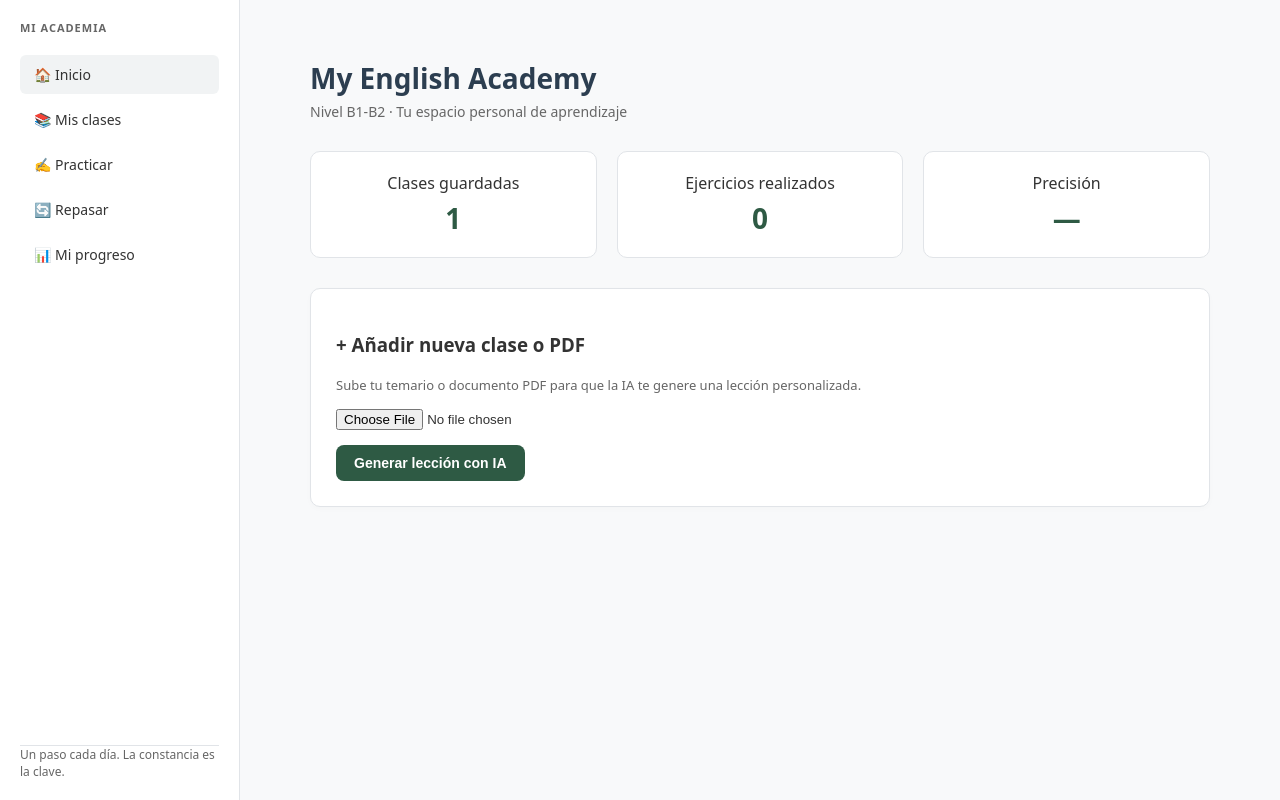
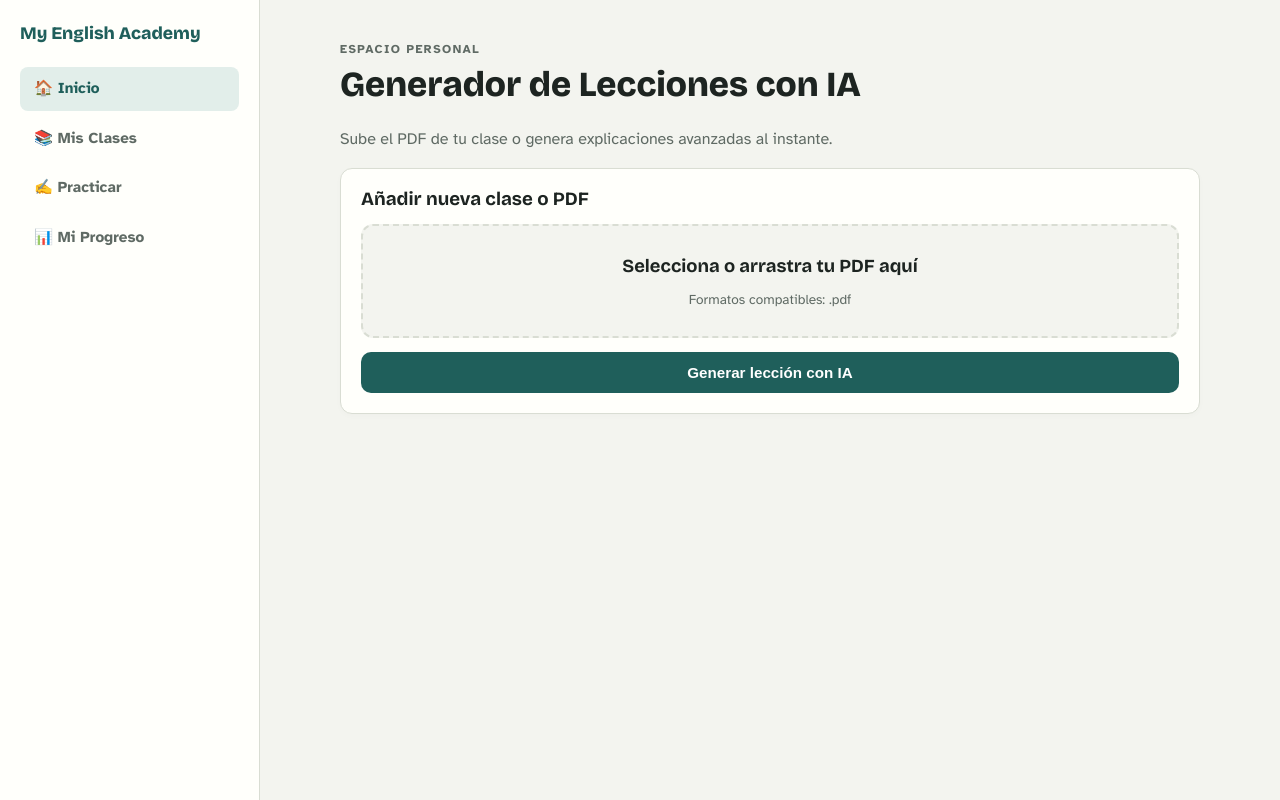
Before and after one commit to lorensanchezcorbalan-rgb/my-english-academy, a plain HTML site: page index.html in a window 1280 px wide. Drawn offline with nearby package versions, Linux system fonts and the light colour scheme.

Commit message:
Add files via upload

```diff
--- a/index.html
+++ b/index.html
@@ -1,168 +1,55 @@
-<!DOCTYPE html>
+<!doctype html>
 <html lang="es">
 <head>
-    <meta charset="UTF-8">
-    <meta name="viewport" content="width=device-width, initial-scale=1.0">
-    <title>My English Academy - Nivel B1-B2</title>
+<meta charset="utf-8">
+<meta name="viewport" content="width=device-width,initial-scale=1,viewport-fit=cover">
+<title>My English Academy</title>
+<link rel="preconnect" href="https://fonts.googleapis.com">
+<link rel="stylesheet" href="https://fonts.googleapis.com/css2?family=Bricolage+Grotesque:opsz,wght@12..96,500;12..96,700;12..96,800&family=Atkinson+Hyperlegible:ital,wght@0,400;0,700;1,400&family=JetBrains+Mono:wght@500;700&display=swap">
 <style>
-        :root {
-            --primary: #2e5a44;
-            --primary-hover: #244635;
-            --bg-light: #f8f9fa;
-            --sidebar-bg: #f1f3f4;
-            --border-color: #e1e4e8;
-            --text-main: #333;
-            --text-muted: #666;
+:root{
+  --bg:#f3f4ef; --paper:#fffffb; --ink:#1d2421; --muted:#5f6a64; --line:#d9ddd3;
+  --accent:#1f5f5b; --accent-soft:#e2eeea; --on-accent:#ffffff;
+  --mark:#fff1a8; --mark-ink:#4a3a00;
+  --ok:#2f7a3b; --ok-soft:#e3f1e1; --bad:#b23a2c; --bad-soft:#f8e4df;
+  --f-display:"Bricolage Grotesque",sans-serif;
+  --f-body:"Atkinson Hyperlegible",sans-serif;
+  --f-mono:"JetBrains Mono",monospace;
 }
-
-        body {
-            font-family: system-ui, -apple-system, sans-serif;
-            background-color: var(--bg-light);
-            margin: 0;
-            padding: 0;
-            color: var(--text-main);
-            display: flex;
-            height: 100vh;
-            overflow: hidden;
-        }
-
-        /* Menú lateral */
-        aside {
-            width: 240px;
-            background-color: white;
-            border-right: 1px solid var(--border-color);
-            display: flex;
-            flex-direction: column;
-            padding: 20px;
-            box-sizing: border-box;
-        }
-
-        .brand-title {
-            font-size: 11px;
-            text-transform: uppercase;
-            letter-spacing: 1px;
-            color: var(--text-muted);
-            margin-bottom: 20px;
-            font-weight: bold;
-        }
-
-        .nav-menu {
-            list-style: none;
-            padding: 0;
-            margin: 0;
-            flex-grow: 1;
-        }
-
-        .nav-item {
-            padding: 10px 14px;
-            margin-bottom: 6px;
-            border-radius: 6px;
-            cursor: pointer;
-            font-size: 14px;
-            color: var(--text-main);
-            display: flex;
-            align-items: center;
-            gap: 10px;
-            transition: background 0.2s;
-        }
-
-        .nav-item:hover, .nav-item.active {
-            background-color: var(--sidebar-bg);
-            font-weight: 500;
-        }
-
-        /* Contenido principal */
-        main {
-            flex-grow: 1;
-            overflow-y: auto;
-            padding: 40px;
-            box-sizing: border-box;
-        }
-
-        .container {
-            max-width: 900px;
-            margin: 0 auto;
-        }
-
-        h1 { color: #2c3e50; font-size: 28px; margin-bottom: 5px; }
-        .subtitle { color: var(--text-muted); font-size: 14px; margin-bottom: 30px; }
-
-        .btn {
-            background-color: var(--primary);
-            color: white;
-            border: none;
-            padding: 10px 18px;
-            border-radius: 8px;
-            font-size: 14px;
-            cursor: pointer;
-            font-weight: 600;
-            transition: background 0.2s;
-        }
-        .btn:hover { background-color: var(--primary-hover); }
-
-        .card {
-            background: #fff;
-            border: 1px solid var(--border-color);
-            border-radius: 10px;
-            padding: 25px;
-            margin-bottom: 20px;
-            box-shadow: 0 2px 6px rgba(0,0,0,0.02);
-        }
-
-        .stats-grid {
-            display: grid;
-            grid-template-columns: repeat(3, 1fr);
-            gap: 20px;
-            margin-bottom: 30px;
-        }
-
-        .stat-card {
-            background: white;
-            border: 1px solid var(--border-color);
-            border-radius: 10px;
-            padding: 20px;
-            text-align: center;
-        }
-
-        .stat-number {
-            font-size: 28px;
-            font-weight: bold;
-            color: var(--primary);
-            margin-top: 5px;
-        }
-
-        .loader { display: none; margin-top: 15px; font-style: italic; color: var(--text-muted); }
-
-        .resultado {
-            margin-top: 20px;
-            background: #f1f8f5;
-            padding: 20px;
-            border-left: 4px solid var(--primary);
-            border-radius: 6px;
-            white-space: pre-wrap;
-            display: none;
-            line-height: 1.6;
-        }
-
-        .view-section { display: none; }
-        .view-section.active { display: block; }
+*{box-sizing:border-box}
+body{background:var(--bg);color:var(--ink);font-family:var(--f-body);font-size:16px;line-height:1.55;margin:0;padding:0;display:flex;height:100vh;overflow:hidden}
+aside{width:260px;background:var(--paper);border-right:1px solid var(--line);display:flex;flex-direction:column;padding:20px;gap:20px}
+.brand-title{font-family:var(--f-display);font-size:1.1rem;font-weight:800;color:var(--accent)}
+.nav-menu{list-style:none;padding:0;margin:0;display:grid;gap:6px}
+.nav-item{padding:10px 14px;border-radius:8px;cursor:pointer;font-weight:700;font-size:0.95rem;color:var(--muted);transition:background 0.2s,color 0.2s}
+.nav-item:hover,.nav-item.active{background:var(--accent-soft);color:var(--accent)}
+main{flex-grow:1;overflow-y:auto;padding:40px;box-sizing:border-box}
+.container{max-width:860px;margin:0 auto;display:grid;gap:26px}
+h1,h2,h3{font-family:var(--f-display);margin:0;line-height:1.15}
+h1{font-size:2.2rem;font-weight:800}
+.card{background:var(--paper);border:1px solid var(--line);border-radius:12px;padding:20px;display:grid;gap:14px;box-shadow:0 2px 6px rgba(0,0,0,0.02)}
+.btn{background:var(--accent);color:var(--on-accent);border:0;font-weight:700;padding:12px 20px;border-radius:10px;cursor:pointer;font-size:0.95rem}
+.btn:hover{opacity:0.9}
+.loader{display:none;font-style:italic;color:var(--muted)}
+.resultado{background:#f1f8f5;padding:20px;border-left:4px solid var(--accent);border-radius:6px;white-space:pre-wrap;display:none;line-height:1.6}
+.view-section{display:none}
+.view-section.active{display:block}
+.drop{border:2px dashed var(--line);border-radius:12px;padding:26px 18px;text-align:center;display:grid;gap:8px;background:var(--bg);cursor:pointer}
+.drop b{font-family:var(--f-display);font-size:1.15rem}
+@media(max-width:768px){body{flex-direction:column;overflow:auto}aside{width:100%;height:auto}}
 </style>
 </head>
 <body>
 
   <!-- Menú Lateral -->
   <aside>
-        <div class="brand-title">Mi Academia</div>
+    <div class="brand-title">My English Academy</div>
     <ul class="nav-menu">
       <li class="nav-item active" onclick="cambiarVista('inicio', this)">🏠 Inicio</li>
-            <li class="nav-item" onclick="cambiarVista('clases', this)">📚 Mis clases</li>
+      <li class="nav-item" onclick="cambiarVista('clases', this)">📚 Mis Clases</li>
       <li class="nav-item" onclick="cambiarVista('practicar', this)">✍️ Practicar</li>
-            <li class="nav-item" onclick="cambiarVista('repasar', this)">🔄 Repasar</li>
-            <li class="nav-item" onclick="cambiarVista('progreso', this)">📊 Mi progreso</li>
+      <li class="nav-item" onclick="cambiarVista('progreso', this)">📊 Mi Progreso</li>
     </ul>
-        <div style="font-size: 12px; color: var(--text-muted); border-top: 1px solid var(--border-color); pt: 15px;">
-            Un paso cada día. La constancia es la clave.
-        </div>
   </aside>
 
   <!-- Panel Principal -->
@@ -171,84 +58,81 @@
 
       <!-- VISTA: INICIO -->
       <div id="vista-inicio" class="view-section active">
-                <h1>My English Academy</h1>
-                <div class="subtitle">Nivel B1-B2 · Tu espacio personal de aprendizaje</div>
-
-                <div class="stats-grid">
-                    <div class="stat-card">
-                        <div>Clases guardadas</div>
-                        <div class="stat-number">1</div>
-                    </div>
-                    <div class="stat-card">
-                        <div>Ejercicios realizados</div>
-                        <div class="stat-number">0</div>
-                    </div>
-                    <div class="stat-card">
-                        <div>Precisión</div>
-                        <div class="stat-number">—</div>
-                    </div>
-                </div>
+        <header style="display:grid;gap:6px">
+          <span style="font-size:.75rem;letter-spacing:.12em;text-transform:uppercase;color:var(--muted);font-weight:700">Espacio personal</span>
+          <h1>Generador de Lecciones con IA</h1>
+          <p style="color:var(--muted)">Sube el PDF de tu clase o genera explicaciones avanzadas al instante.</p>
+        </header>
 
         <div class="card">
-                    <h3>+ Añadir nueva clase o PDF</h3>
-                    <p style="font-size: 13px; color: var(--text-muted);">Sube tu temario o documento PDF para que la IA te genere una lección personalizada.</p>
-                    <input type="file" id="pdfFile" accept=".pdf" style="margin: 15px 0; display: block;">
+          <h3>Añadir nueva clase o PDF</h3>
+          <label class="drop" for="pdfFile">
+            <b>Selecciona o arrastra tu PDF aquí</b>
+            <span style="font-size:0.85rem;color:var(--muted)" id="fileName">Formatos compatibles: .pdf</span>
+            <input type="file" id="pdfFile" accept=".pdf" hidden onchange="actualizarNombreArchivo(this)">
+          </label>
           <button class="btn" onclick="procesarContenido()">Generar lección con IA</button>
-                    <div id="loader" class="loader">Procesando archivo y consultando con la IA... Por favor, espera unos segundos.</div>
+          <div id="loader" class="loader">Consultando con la inteligencia artificial... Por favor, espera unos segundos.</div>
         </div>
 
         <div id="resultadoCard" class="card" style="display: none;">
-                    <h3>Lección Generada por IA</h3>
+          <h3>Lección Generada</h3>
           <div id="contenidoLeccion" class="resultado"></div>
         </div>
       </div>
 
       <!-- VISTA: MIS CLASES -->
       <div id="vista-clases" class="view-section">
-                <h1>Mis clases</h1>
-                <div class="subtitle">Tu biblioteca personal de lecciones guardadas.</div>
+        <h1>Mis Clases</h1>
+        <p style="color:var(--muted)">Biblioteca de lecciones guardadas.</p>
         <div class="card">
-                    <h3>Lección: Preposiciones (In, At, On)</h3>
-                    <p style="font-size: 14px; color: var(--text-muted);">Preposiciones de lugar más utilizadas en inglés. Generalmente se utiliza "in" para espacios cerrados...</p>
-                    <button class="btn" style="margin-top: 10px;" onclick="verLeccionGuardada()">Ver lección completa</button>
+          <h3>Lección 1: Prepositions (In, At, On)</h3>
+          <p style="color:var(--muted);font-size:0.9rem">Repaso de las principales preposiciones de tiempo y lugar.</p>
         </div>
       </div>
 
       <!-- VISTA: PRACTICAR -->
       <div id="vista-practicar" class="view-section">
         <h1>Practicar</h1>
-                <div class="subtitle">Pon a prueba tus conocimientos con ejercicios interactivos.</div>
-                <div class="card"><p>Próximamente disponible en esta sección.</p></div>
-            </div>
-
-            <!-- VISTA: REPASAR -->
-            <div id="vista-repasar" class="view-section">
-                <h1>Repasar</h1>
-                <div class="subtitle">Refuerza los conceptos que te resulten más complejos.</div>
-                <div class="card"><p>Próximamente disponible en esta sección.</p></div>
+        <p style="color:var(--muted)">Ejercicios interactivos basados en tus lecciones.</p>
+        <div class="card"><p>Sección de práctica en desarrollo.</p></div>
       </div>
 
       <!-- VISTA: MI PROGRESO -->
       <div id="vista-progreso" class="view-section">
-                <h1>Mi progreso</h1>
-                <div class="subtitle">Estadísticas detalladas de tu evolución en el idioma.</div>
-                <div class="card"><p>Tus métricas de avance aparecerán aquí conforme completes lecciones.</p></div>
+        <h1>Mi Progreso</h1>
+        <p style="color:var(--muted)">Estadísticas de estudio.</p>
+        <div class="card"><p>Tus métricas aparecerán aquí conforme estudies.</p></div>
       </div>
 
     </div>
   </main>
 
 <script>
-        // Cambiar entre pestañas del menú lateral
+// Control robusto de pestañas laterales
 function cambiarVista(nombreVista, elemento) {
     document.querySelectorAll('.view-section').forEach(el => el.classList.remove('active'));
     document.querySelectorAll('.nav-item').forEach(el => el.classList.remove('active'));
 
-            document.getElementById(`vista-${nombreVista}`).classList.add('active');
+    const vistaActiva = document.getElementById(`vista-${nombreVista}`);
+    if (vistaActiva) {
+        vistaActiva.classList.add('active');
+    }
+    if (elemento) {
         elemento.classList.add('active');
     }
+}
 
-        // Procesar subida de archivo / generar con IA
+function actualizarNombreArchivo(input) {
+    const spanNombre = document.getElementById('fileName');
+    if (input.files && input.files.length > 0) {
+        spanNombre.textContent = input.files[0].name;
+        spanNombre.style.color = "var(--accent)";
+        spanNombre.style.fontWeight = "bold";
+    }
+}
+
+// Conexión limpia con el servidor backend en Python
 async function procesarContenido() {
     const fileInput = document.getElementById('pdfFile');
     const loader = document.getElementById('loader');
@@ -259,7 +143,7 @@
     resultadoCard.style.display = 'none';
 
     try {
-                let promptTexto = "Crea una lección de inglés estructurada, clara y práctica.";
+        let promptTexto = "Crea una lección de inglés estructurada, clara y práctica de nivel B1-B2.";
 
         if (fileInput.files.length > 0) {
             promptTexto = `Crea una lección de inglés detallada basada en el documento adjunto llamado ${fileInput.files[0].name}.`;
@@ -283,7 +167,6 @@
         resultadoCard.style.display = 'block';
         contenidoLeccion.style.display = 'block';
 
-                // Muestra la lección generada por la IA
         contenidoLeccion.innerText = data.content || "Lección lista para estudiar.";
 
     } catch (error) {
@@ -292,10 +175,6 @@
         alert("Hubo un pequeño error al conectar con la IA.");
     }
 }
-
-        function verLeccionGuardada() {
-            alert("Aquí se abrirá el detalle de tu lección guardada.");
-        }
 </script>
 </body>
 </html>
```
Also changed, not shown: 1 other file. Lines whose indentation alone changed are shown as unchanged.
